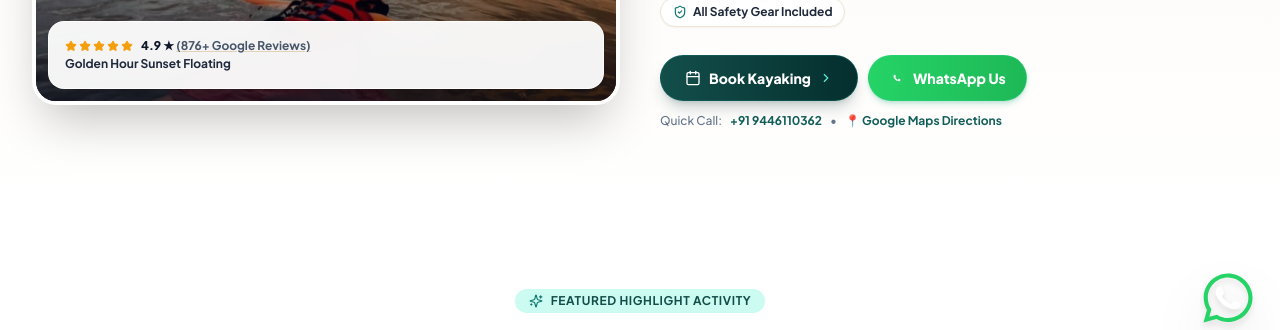
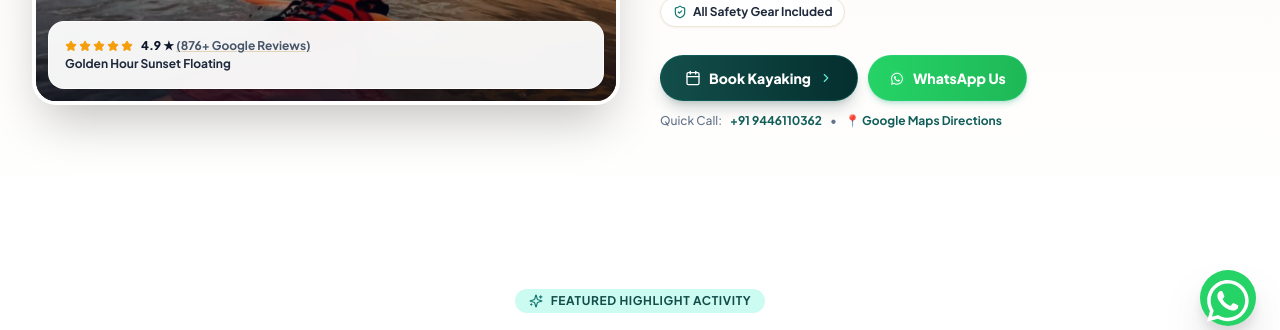
Before and after one commit to IsacSmile/nomadoo-varkala, a React (Vite) app: page / in a window 1280 px wide. Shown: the part 450-780 px from the top of the page. Built offline with nearby package versions, Linux system fonts and the light colour scheme; the HTML template or start-up script is replaced by a standard one.

Commit message:
Restore full green circular background icon for WhatsApp floating button

```diff
--- a/src/components/FloatingWhatsapp.tsx
+++ b/src/components/FloatingWhatsapp.tsx
@@ -11,15 +11,18 @@ export const FloatingWhatsapp: React.FC = () => {
         Book on WhatsApp 💬
       </span>
 
-      {/* Floating Button - Clean FontAwesome WhatsApp Icon */}
+      {/* Floating Button with Pulse Outer Ring & Full Background Icon */}
       <a
         href={`https://wa.me/${WHATSAPP_NUMBER}?text=Hi%20Nomadoo%20Varkala!%20I%20want%20to%20inquire%20about%20Mangrove%20Kayaking%20and%20boating%20tours.`}
         target="_blank"
         rel="noopener noreferrer"
-        className="relative w-14 h-14 flex items-center justify-center transition-transform transform group-hover:scale-110 active:scale-95 drop-shadow-2xl"
+        className="relative w-14 h-14 rounded-full flex items-center justify-center transition-transform transform group-hover:scale-110 active:scale-95 shadow-2xl"
         aria-label="Chat on WhatsApp"
       >
-        <WhatsappIcon className="w-14 h-14 drop-shadow-lg" />
+        {/* Pulsing Outer Ring */}
+        <span className="absolute inset-0 rounded-full bg-[#25D366] opacity-75 animate-ping -z-10" />
+
+        <WhatsappIcon className="w-14 h-14 drop-shadow-xl" showBackground={true} />
       </a>
 
     </div>
--- a/src/components/WhatsappIcon.tsx
+++ b/src/components/WhatsappIcon.tsx
@@ -2,13 +2,38 @@ import React from 'react';
 
 interface WhatsappIconProps {
   className?: string;
+  showBackground?: boolean;
   color?: string;
 }
 
 export const WhatsappIcon: React.FC<WhatsappIconProps> = ({
   className = "w-6 h-6",
+  showBackground = true,
   color = "#25D366"
 }) => {
+  if (showBackground) {
+    return (
+      <svg
+        className={className}
+        viewBox="0 0 512 512"
+        fill="none"
+        xmlns="http://www.w3.org/2000/svg"
+        aria-hidden="true"
+      >
+        {/* Full Green Background Circle */}
+        <circle cx="256" cy="256" r="256" fill={color} />
+
+        {/* Centered White FontAwesome 6 WhatsApp Icon */}
+        <g transform="translate(64, 64) scale(0.85)">
+          <path
+            fill="#FFFFFF"
+            d="M380.9 97.1C339 55.1 283.2 32 223.9 32c-122.4 0-222 99.6-222 222 0 39.1 10.2 77.3 29.6 111L0 480l117.7-30.9c32.4 17.7 68.9 27 106.1 27h.1c122.3 0 224.1-99.6 224.1-222 0-59.3-25.2-115-67.1-157zm-157 341.6c-33.2 0-65.7-8.9-94-25.7l-6.7-4-69.8 18.3 18.6-68.1-4.4-7c-18.5-29.4-28.2-63.3-28.2-98.2 0-101.7 82.8-184.5 184.6-184.5 49.3 0 95.6 19.2 130.4 54.1 34.8 34.9 56.2 81.2 56.1 130.5 0 101.8-84.9 184.6-186.6 184.6zm101.2-138.2c-5.5-2.8-32.8-16.2-37.9-18-5.1-1.9-8.8-2.8-12.5 2.8-3.7 5.6-14.3 18-17.6 21.8-3.2 3.7-6.5 4.2-12 1.4-32.6-16.3-54-29.1-75.5-66-5.7-9.8 5.7-9.1 16.3-30.3 1.8-3.7.9-6.9-.5-9.7-1.4-2.8-12.5-30.1-17.1-41.2-4.5-10.8-9.1-9.3-12.5-9.5-3.2-.2-6.9-.2-10.6-.2-3.7 0-9.7 1.4-14.8 6.9-5.1 5.6-19.4 19-19.4 46.3 0 27.3 19.9 53.7 22.6 57.4 2.8 3.7 39.1 59.7 94.8 83.8 35.2 15.2 49 16.5 66.6 13.9 10.7-1.6 32.8-13.4 37.4-26.4 4.6-13 4.6-24.1 3.2-26.4-1.3-2.5-5-3.9-10.5-6.6z"
+          />
+        </g>
+      </svg>
+    );
+  }
+
   return (
     <svg
       className={className}
@@ -17,12 +42,10 @@ export const WhatsappIcon: React.FC<WhatsappIconProps> = ({
       xmlns="http://www.w3.org/2000/svg"
       aria-hidden="true"
     >
-      {/* FontAwesome 6 WhatsApp Outer Speech Bubble */}
       <path
         fill={color}
         d="M380.9 97.1C339 55.1 283.2 32 223.9 32c-122.4 0-222 99.6-222 222 0 39.1 10.2 77.3 29.6 111L0 480l117.7-30.9c32.4 17.7 68.9 27 106.1 27h.1c122.3 0 224.1-99.6 224.1-222 0-59.3-25.2-115-67.1-157zm-157 341.6c-33.2 0-65.7-8.9-94-25.7l-6.7-4-69.8 18.3 18.6-68.1-4.4-7c-18.5-29.4-28.2-63.3-28.2-98.2 0-101.7 82.8-184.5 184.6-184.5 49.3 0 95.6 19.2 130.4 54.1 34.8 34.9 56.2 81.2 56.1 130.5 0 101.8-84.9 184.6-186.6 184.6z"
       />
-      {/* FontAwesome 6 WhatsApp Inner White Phone Handset */}
       <path
         fill="#FFFFFF"
         d="M325.1 300.5c-5.5-2.8-32.8-16.2-37.9-18-5.1-1.9-8.8-2.8-12.5 2.8-3.7 5.6-14.3 18-17.6 21.8-3.2 3.7-6.5 4.2-12 1.4-32.6-16.3-54-29.1-75.5-66-5.7-9.8 5.7-9.1 16.3-30.3 1.8-3.7.9-6.9-.5-9.7-1.4-2.8-12.5-30.1-17.1-41.2-4.5-10.8-9.1-9.3-12.5-9.5-3.2-.2-6.9-.2-10.6-.2-3.7 0-9.7 1.4-14.8 6.9-5.1 5.6-19.4 19-19.4 46.3 0 27.3 19.9 53.7 22.6 57.4 2.8 3.7 39.1 59.7 94.8 83.8 35.2 15.2 49 16.5 66.6 13.9 10.7-1.6 32.8-13.4 37.4-26.4 4.6-13 4.6-24.1 3.2-26.4-1.3-2.5-5-3.9-10.5-6.6z"
```
Also changed, not shown: 1 other file (tests, documents, lock files or other folders).
